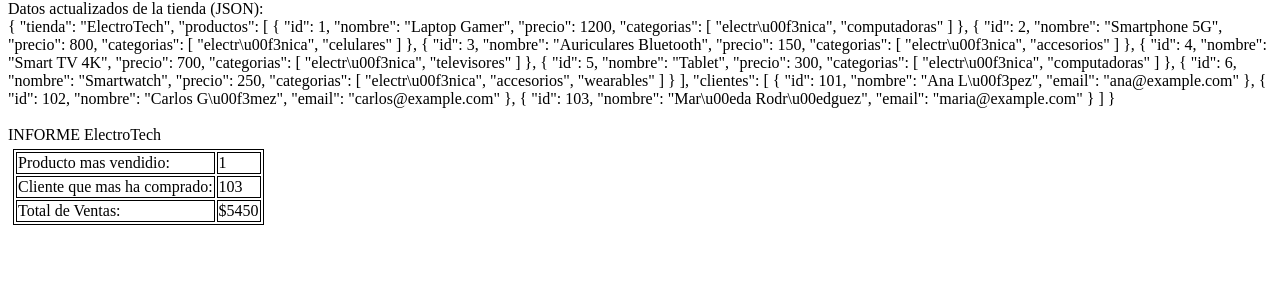
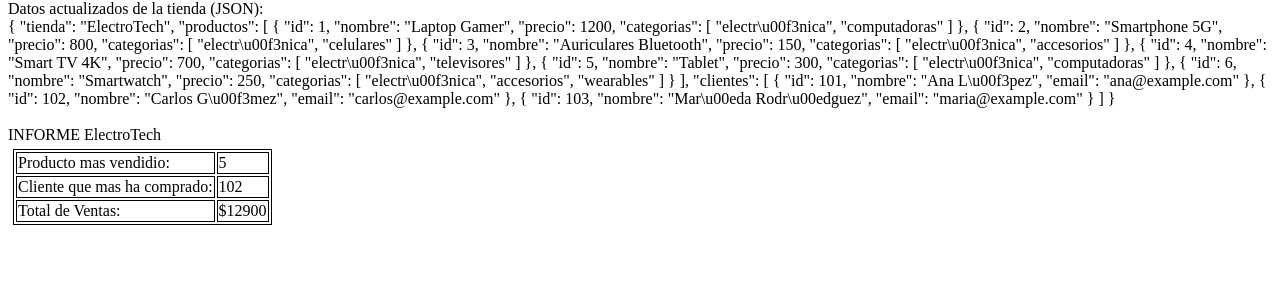
Before and after one commit to BryanIRC/DESARROLLO_VII_BRYAN_RIOS, a PHP site: page /paso5.php in a window 1280 px wide. Shown: the part 278-578 px from the top of the page. Run offline with PHP 8.4, Linux system fonts and the light colour scheme.

Commit message:
Mas ventas

```diff
--- a/TALLERES/TALLER_5/paso5.php
+++ b/TALLERES/TALLER_5/paso5.php
@@ -83,7 +83,18 @@ $jsonVentas =
     {"producto_id": 1,"cliente_id": 103,"cantidad": 2,"fecha": "2024-09-12"},
     {"producto_id": 3,"cliente_id": 101,"cantidad": 1,"fecha": "2024-09-13"},
     {"producto_id": 4,"cliente_id": 102,"cantidad": 2,"fecha": "2024-09-14"},
-    {"producto_id": 5,"cliente_id": 103,"cantidad": 1,"fecha": "2024-09-15"}]';
+    {"producto_id": 5,"cliente_id": 103,"cantidad": 1,"fecha": "2024-09-15"},
+    {"producto_id": 2,"cliente_id": 102,"cantidad": 2,"fecha": "2024-09-02"},
+    {"producto_id": 3,"cliente_id": 103,"cantidad": 1,"fecha": "2024-09-03"},
+    {"producto_id": 4,"cliente_id": 101,"cantidad": 1,"fecha": "2024-09-04"},
+    {"producto_id": 5,"cliente_id": 102,"cantidad": 3,"fecha": "2024-09-05"},
+    {"producto_id": 1,"cliente_id": 103,"cantidad": 1,"fecha": "2024-09-06"},
+    {"producto_id": 3,"cliente_id": 101,"cantidad": 2,"fecha": "2024-09-07"},
+    {"producto_id": 2,"cliente_id": 102,"cantidad": 1,"fecha": "2024-09-08"},
+    {"producto_id": 4,"cliente_id": 103,"cantidad": 1,"fecha": "2024-09-09"},
+    {"producto_id": 5,"cliente_id": 101,"cantidad": 1,"fecha": "2024-09-10"},
+    {"producto_id": 2,"cliente_id": 102,"cantidad": 1,"fecha": "2024-09-11"}
+    ]';
 
 $ventasData = json_decode($jsonVentas, true);
 
```
